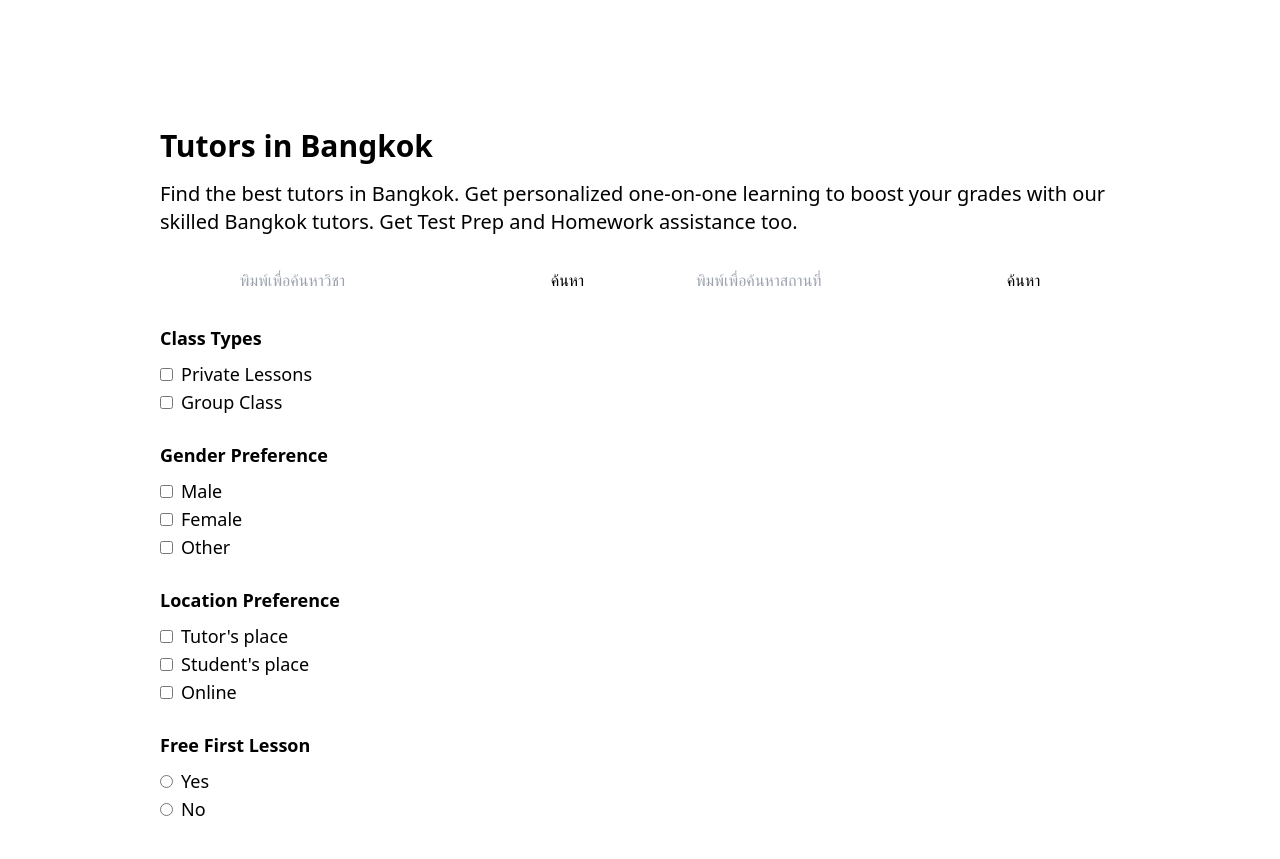
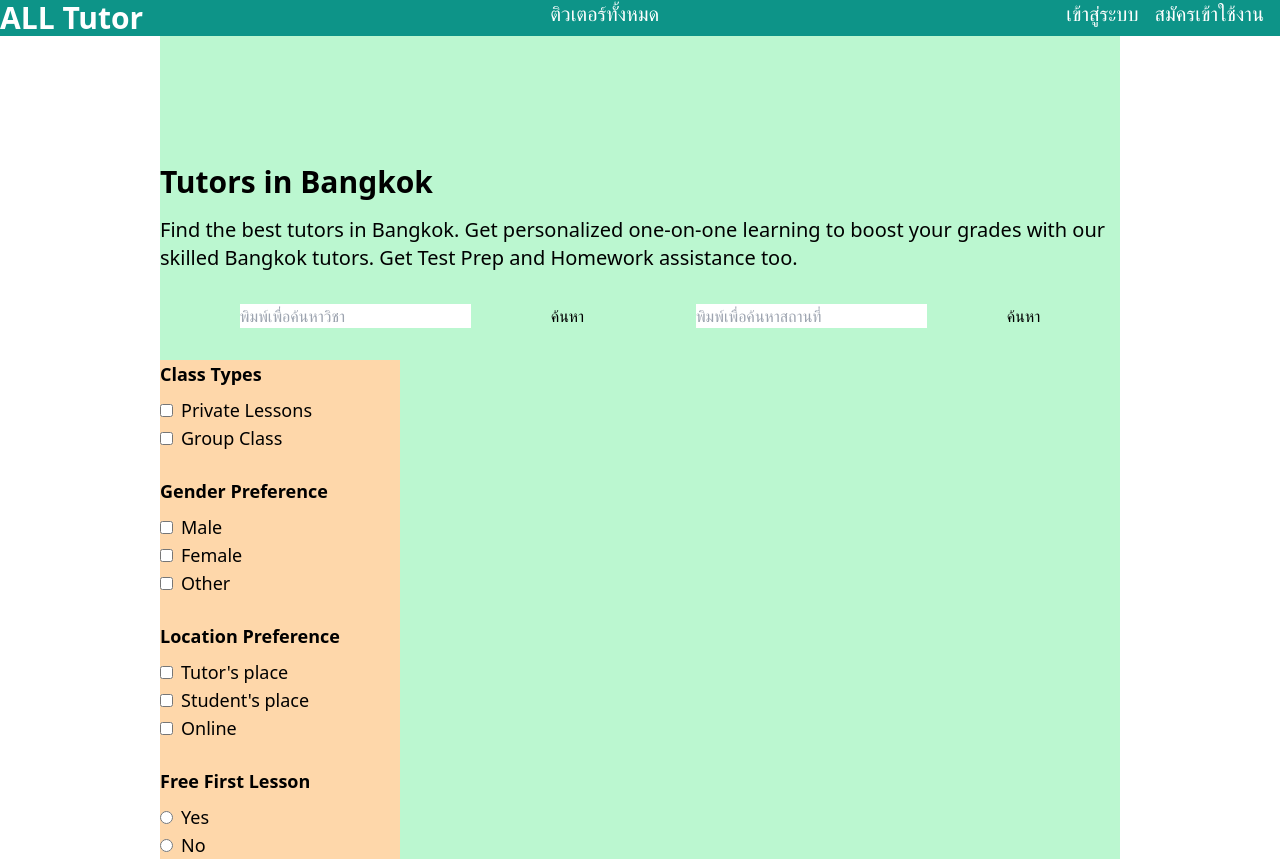
Before and after one commit to panupnpn05/Freelance-Tutor, a Next.js app: page /alltutor in a window 1280 px wide. Before the commit the page ends 823 px from the top, so only its background shows below. Built offline with nearby package versions, Linux system fonts and the light colour scheme.

Commit message:
Update for merge P into wip

```diff
--- a/pages/alltutor.js
+++ b/pages/alltutor.js
@@ -1,6 +1,7 @@
 import React from 'react';
 import SearchBar from './compernent/SearchBar';
 import Element from './compernent/element';
+import Navbar from './compernent/Navbar';
 
 const Tutor = () => {
   const handleSearch = (searchText) => {
@@ -9,8 +10,10 @@ const Tutor = () => {
 
   return (
     <div>
+      <Navbar/>
     <div className='w-full flex justify-center'>
-      <div className='mt-32 flex-col w-3/4'>
+      <div className='pt-32 w-3/4 bg-green-200'>
+        <div>
         <div className='mb-4 font-bold text-3xl'>
         <h1>Tutors in Bangkok</h1>
         </div>
@@ -20,7 +23,8 @@ const Tutor = () => {
         <div className='mb-8'>
         <SearchBar onSearch={handleSearch} />
         </div>
-        <div>
+        </div>
+        <div className=' w-1/4 bg-orange-200'>
         <Element/>
         </div>
       </div>
```
